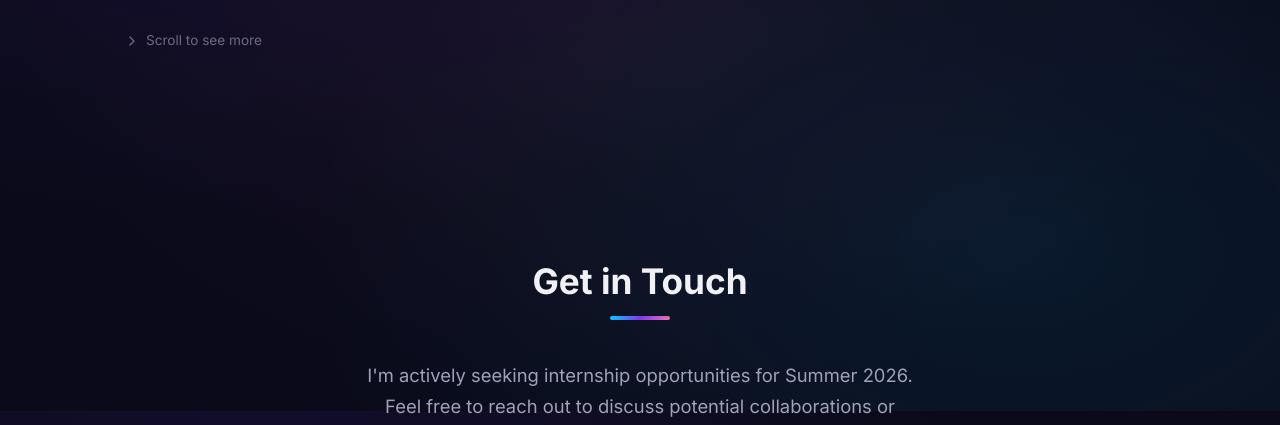
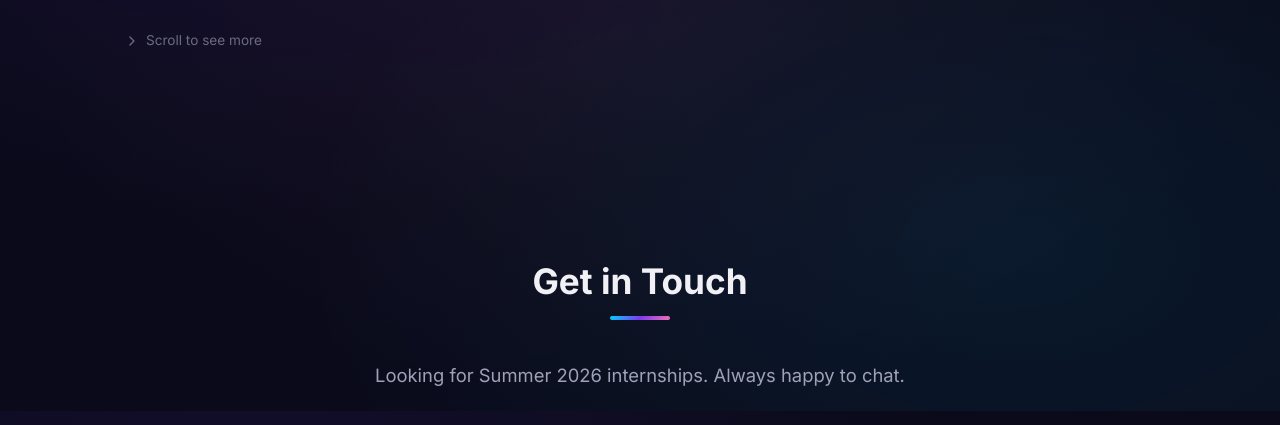
Before and after one commit to hnaboulsi/naboulsi.github.io, a plain HTML site: page index.html in a window 1280 px wide. Shown: the part 6789-7214 px from the top of the page. Drawn offline with Linux system fonts and the light colour scheme.

Commit message:
Simplify contact section text
Co-authored-by: Cursor <cursoragent@cursor.com>

```diff
--- a/index.html
+++ b/index.html
@@ -469,8 +469,7 @@
         <div class="container">
             <h2 class="section-title">Get in Touch</h2>
             <p class="contact-text fade-in">
-                I'm actively seeking internship opportunities for Summer 2026.
-                Feel free to reach out to discuss potential collaborations or opportunities.
+                Looking for Summer 2026 internships. Always happy to chat.
             </p>
             <div class="contact-links fade-in">
                 <a href="mailto:naboulsi@berkeley.edu" class="contact-btn primary">
```
